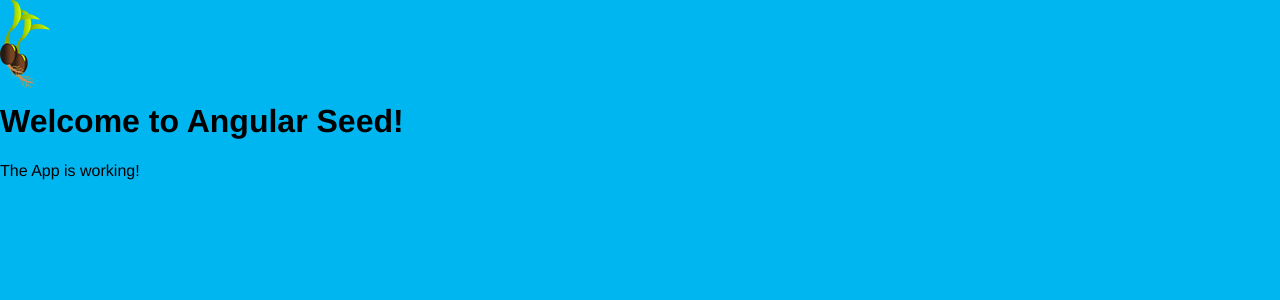
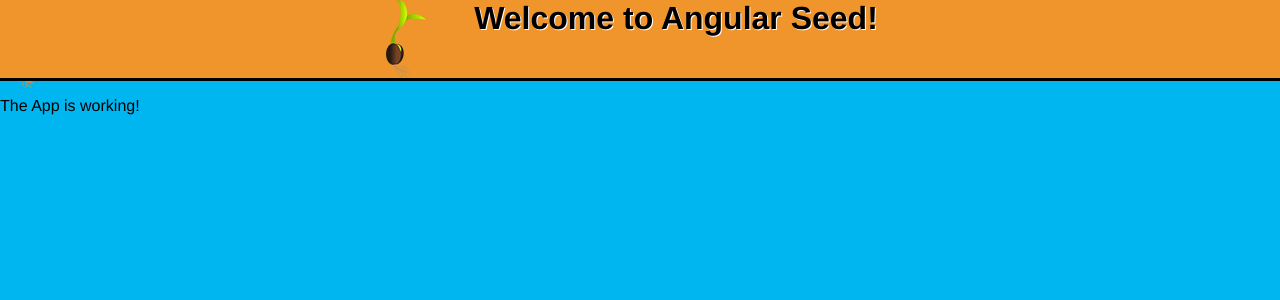
Before and after one commit to kevinruse/angular-v14-seed, an Angular app: page / in a window 1280 px wide. Shown: the top 300 px of the page. Built offline with nearby package versions, Linux system fonts and the light colour scheme.

Commit message:
guided exercise 8 styling angular components with a component style block

```diff
--- a/src/app/header/header.component.html
+++ b/src/app/header/header.component.html
@@ -1,4 +1,19 @@
+<style>
+  header {
+    background-color: #ef952b;
+    display: flex;
+    border-bottom: 3px solid #000;
+    justify-content: center;
+    align-items: flex-start;
+  }
+  h1 {
+    text-shadow: 1px 1px #fff;
+  }
+  header > * {
+    margin: 0 1em;
+  }
+</style>
 <header>
-    <img src="../../assets/images/seed-icon.png" alt="">
-    <h1>Welcome to Angular Seed!</h1>
+  <img src="../../assets/images/seed-icon.png" alt="" />
+  <h1>Welcome to Angular Seed!</h1>
 </header>
```
